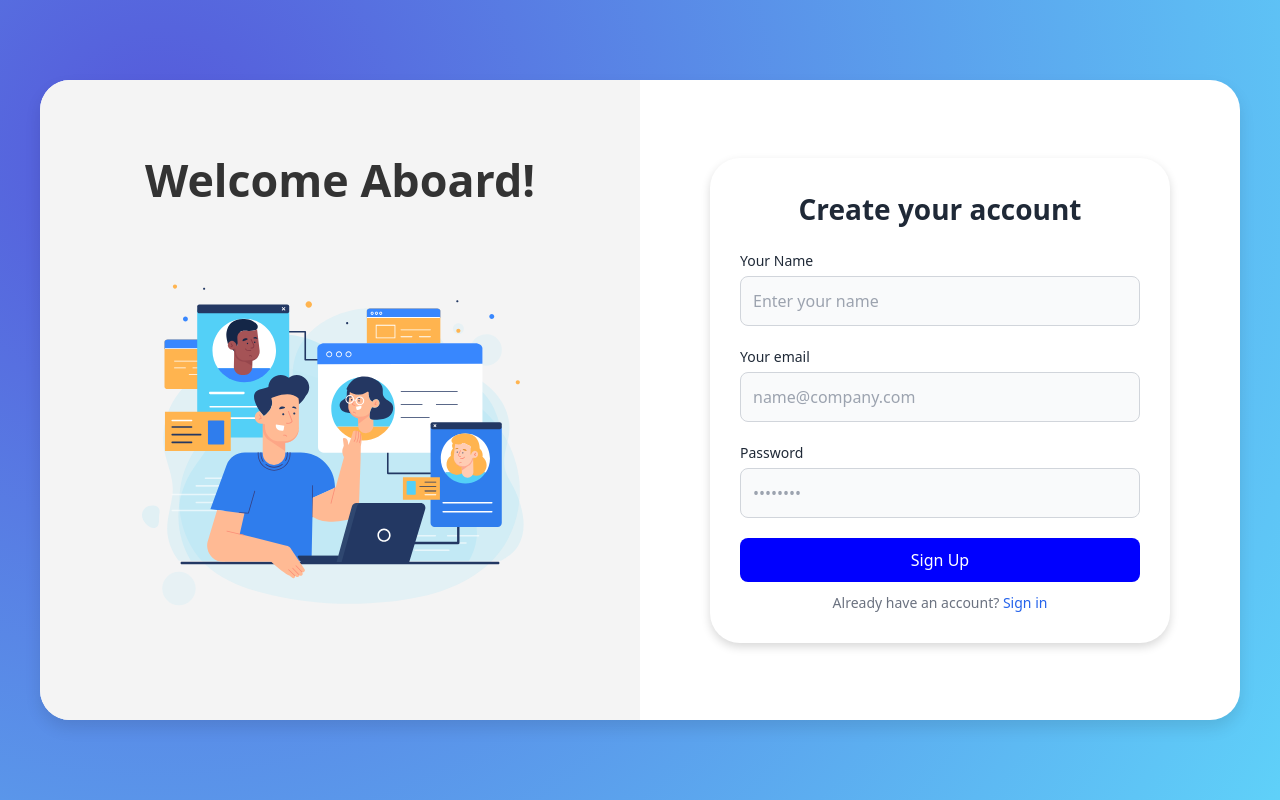
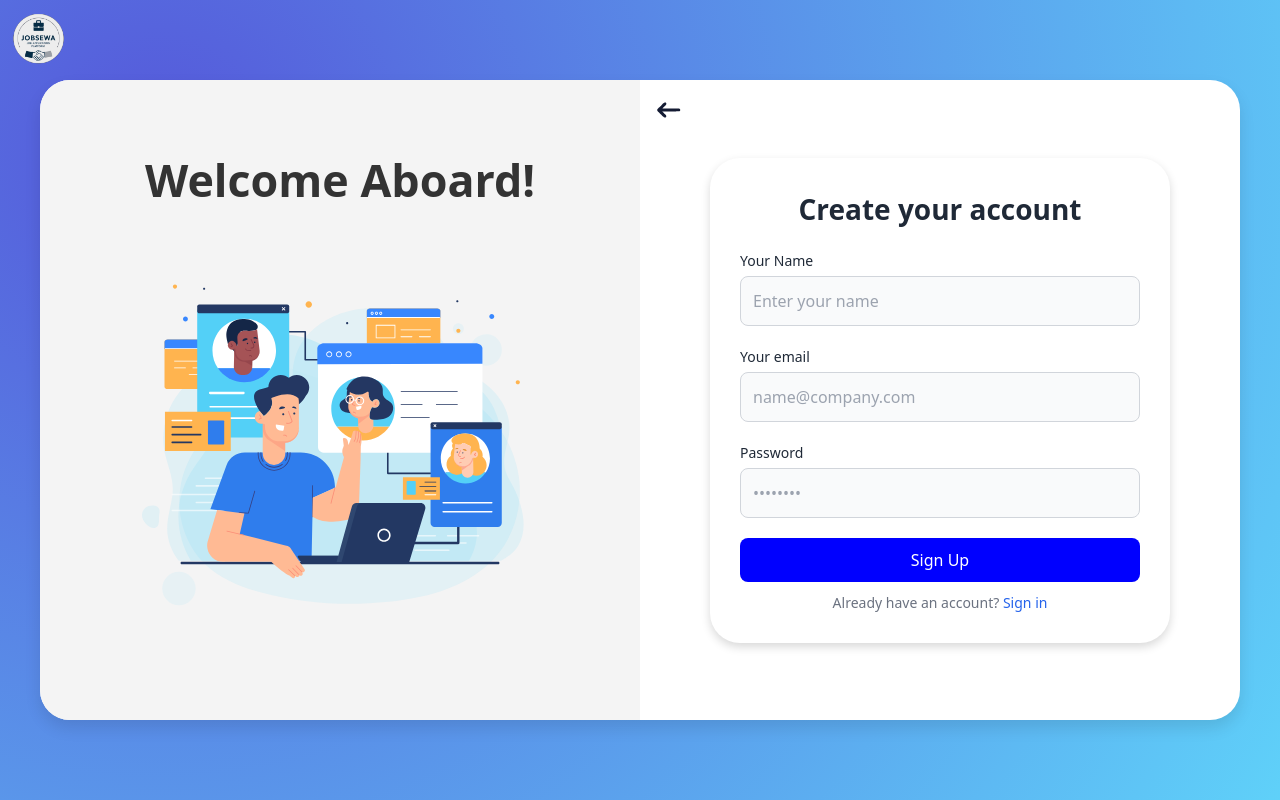
Before and after one commit to Devmangrani/JobSewa, a Next.js app: page /auth/register in a window 1280 px wide. Built offline with nearby package versions, Linux system fonts and the light colour scheme.

Commit message:
feat: add home navigation on login/signup

```diff
--- a/pages/auth/login.jsx
+++ b/pages/auth/login.jsx
@@ -54,7 +54,21 @@ export default function Login() {
   return (
     <>
       <div className={styles.pageContainer}>
+        <Link
+          href={"/"}
+          className="absolute top-0 left-[5px] sm:top-0 sm:left-0"
+        >
+          <img src="/Jobsewa_logo.png" alt="JobSewa Logo"
+          className="h-[35px] w-[35px] sm:h-[6vw] sm:w-[6vw]" />
+        </Link>
         <div className={styles.container}>
+          <Link
+            href={"/"}
+            className="absolute left-[2%] top-[2%] min-[769px]:left-[51%] w-[35px] h-[35px]"
+          >
+            <img src="/back-arrow.svg" alt="back arrow"
+            className="" />
+          </Link>
           <div className={styles.leftSection}>
             <h1>Welcome Back!</h1>
             <img
--- a/pages/auth/register.jsx
+++ b/pages/auth/register.jsx
@@ -48,7 +48,21 @@ export default function Register() {
   return (
     <>
       <div className={styles.pageContainer}>
+        <Link
+          href={"/"}
+          className="absolute top-0 left-[5px] sm:top-0 sm:left-0"
+        >
+          <img src="/Jobsewa_logo.png" alt="JobSewa Logo"
+          className="h-[35px] w-[35px] sm:h-[6vw] sm:w-[6vw]" />
+        </Link>
         <div className={styles.container}>
+          <Link
+            href={"/"}
+            className="absolute left-[2%] top-[2%] min-[769px]:left-[51%] w-[35px] h-[35px]"
+          >
+            <img src="/back-arrow.svg" alt="back arrow"
+            className="" />
+          </Link>
           <div className={styles.leftSection}>
             <h1>Welcome Aboard!</h1>
             <img
--- a/styles/Login.module.css
+++ b/styles/Login.module.css
@@ -19,6 +19,7 @@
   border-radius: 30px;
   box-shadow: 0 8px 16px rgba(0, 0, 0, 0.1);
   overflow: hidden;
+  position: relative;
 }
 
 .leftSection {
@@ -149,6 +150,10 @@
 }
 
 @media (max-width: 768px) {
+  .pageContainer{
+    padding: 40px 20px 20px;
+  }
+
   .container {
     flex-direction: column;
     height: auto;
@@ -165,6 +170,7 @@
 
   .login-box {
     margin-top: 20px;
+    padding: 20px 30px;
   }
 
   .leftSection h1 {
```
Also changed, not shown: public/back-arrow.svg (added).
